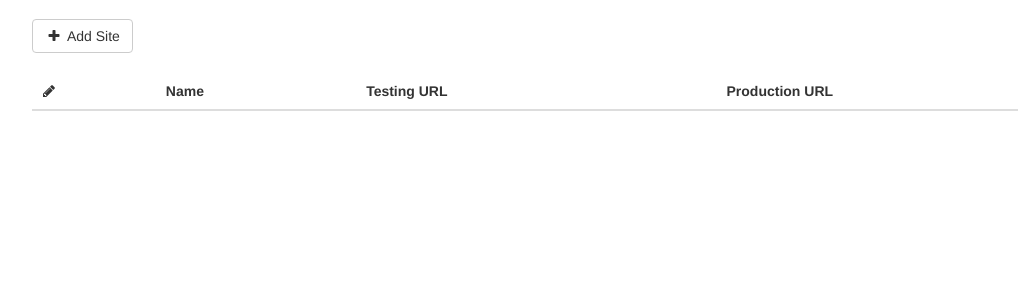
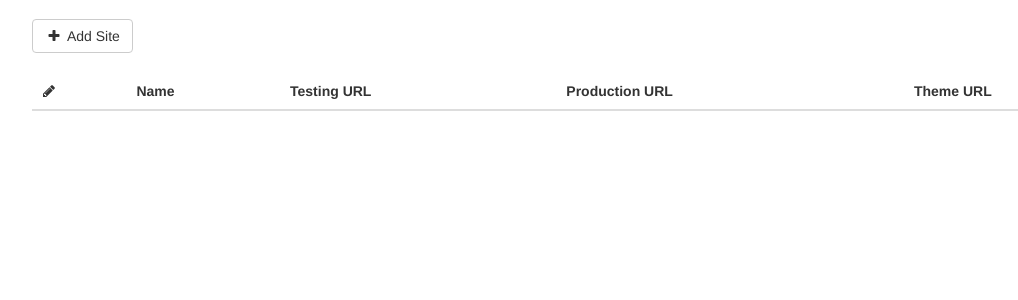
Before and after one commit to gravic/wordpress-deploy, a Flask app: page /sites in a window 1280 px wide. Shown: the part 51-351 px from the top of the page, without its empty margins (38-1056 px from the left). Run offline with Flask 2, Linux system fonts and the light colour scheme; the visitor is signed in with stand-in values (Sample User, id 1); data comes from the database, SQL or seed files in the repository; data that the repository does not hold is empty; some libraries are stand-ins or nearby versions.

Commit message:
Fix some more issues with theme URL

```diff
--- a/app.py
+++ b/app.py
@@ -261,7 +261,7 @@ def sites_add():
             request.form['name'],
             request.form['testing_url'],
             request.form['production_url'],
-            request.form['testing_url']
+            request.form['theme_url']
         )
 
         db.session.add(site)
@@ -281,7 +281,7 @@ def sites_edit(slug):
         site.slug = generate_slug(request.form['name'])
         site.testing_url = request.form['testing_url']
         site.production_url = request.form['production_url']
-        site.testing_url = request.form['testing_url']
+        site.theme_url = request.form['theme_url']
 
         db.session.commit()
 
--- a/templates/sites/sites.html
+++ b/templates/sites/sites.html
@@ -18,6 +18,7 @@
                         <th>Name</th>
                         <th>Testing URL</th>
                         <th>Production URL</th>
+                        <th>Theme URL</th>
                     </tr>
                 </thead>
                 <tbody>
```
